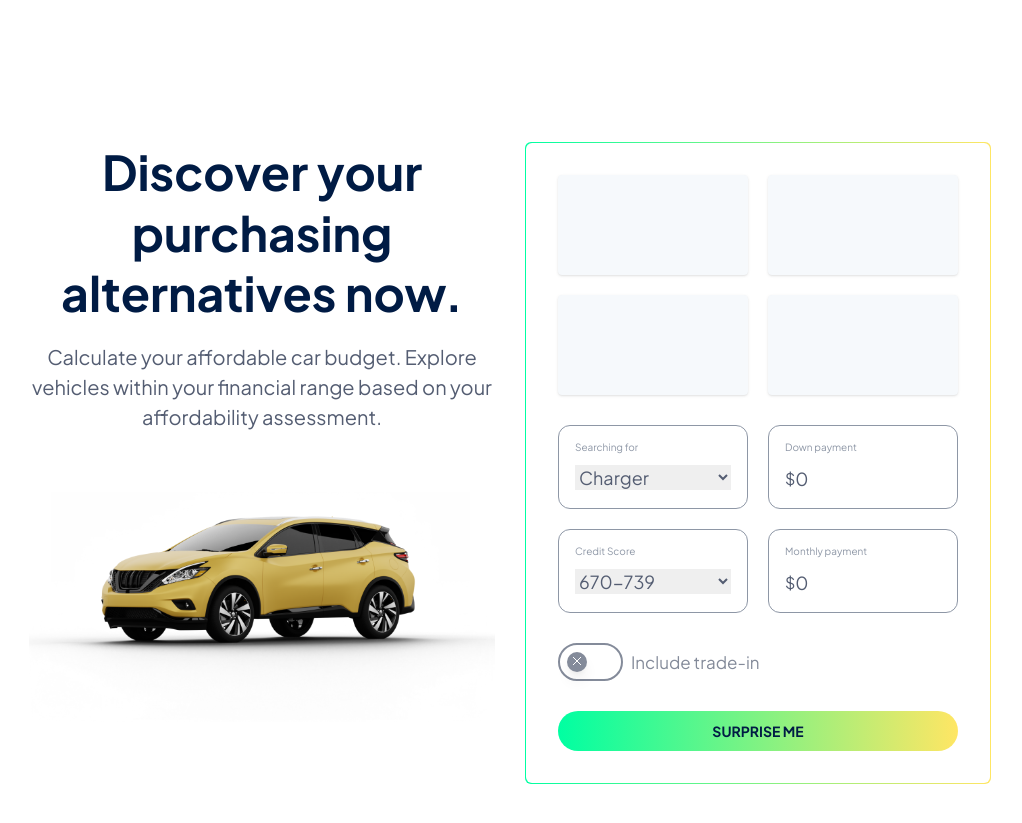
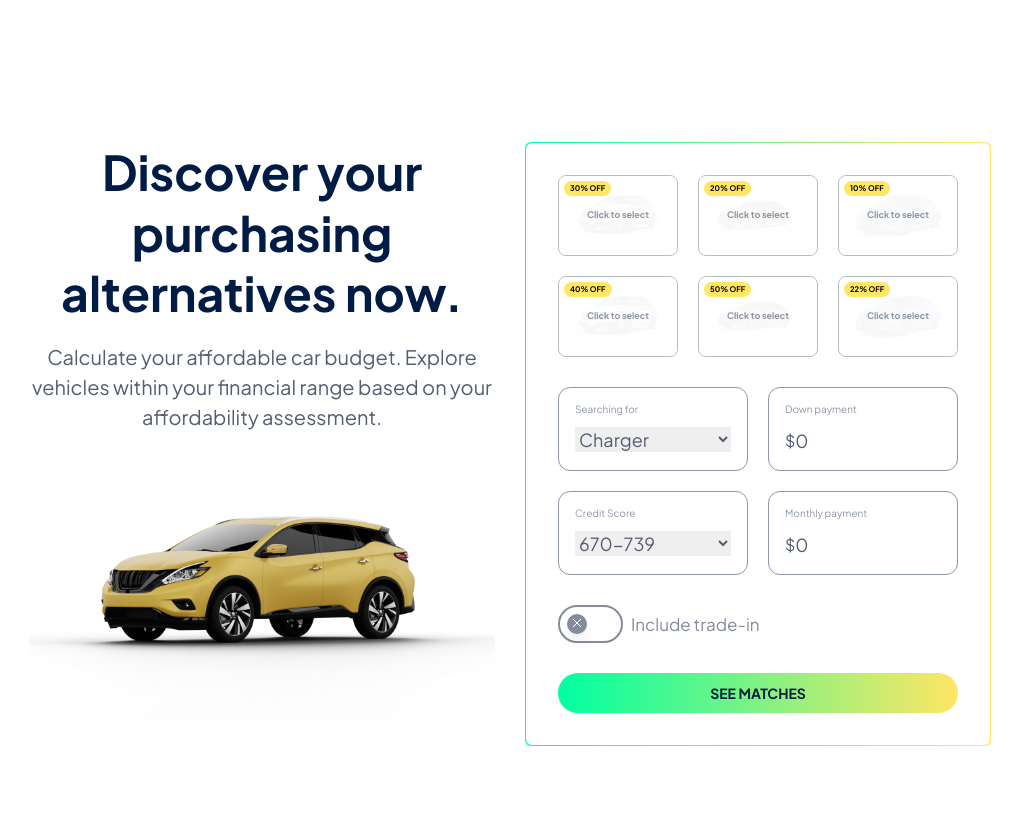
Before and after one commit to talhabaig/autoprosper, a Next.js app: page / in a window 1280 px wide. Shown: the part 1060-1883 px from the top of the page, without its empty margins (130-1152 px from the left). Built offline with nearby package versions, Linux system fonts and the light colour scheme.

Commit message:
fix typos & add new discover card styling

```diff
--- a/src/components/home/Discover/Discover.tsx
+++ b/src/components/home/Discover/Discover.tsx
@@ -1,11 +1,56 @@
+"use client";
 import { Button } from "@/components/ui/button";
 import { Input, Select } from "@/components/ui/input";
 import Image from "next/image";
 import { Section, SectionDesc, SectionHeader } from "@/components/ui/section";
 import { GradientCard, Card } from "@/components/ui/card";
 import { SwitchWithLabel } from "@/components/ui/switch";
+import { EllipseGradient } from "@/components/ui/ellipseGradient";
+import { useState } from "react";
+import CheckIcon from "@/components/Icons/CheckIcon";
+
+const dummy = [
+  {
+    image: "/home/white-vw.png",
+    discount: 30,
+  },
+  {
+    image: "/home/red-toyota.png",
+    discount: 20,
+  },
+  {
+    image: "/home/blue-nissan.png",
+    discount: 10,
+  },
+  {
+    image: "/home/white-vw.png",
+    discount: 40,
+  },
+  {
+    image: "/home/red-toyota.png",
+    discount: 50,
+  },
+  {
+    image: "/home/blue-nissan.png",
+    discount: 22,
+  },
+];
 
 const Discover = () => {
+  const [activeIndices, setActiveIndices] = useState<number[]>([]);
+
+  const handleItemClick = (index: number) => {
+    const updatedIndices = [...activeIndices];
+
+    if (updatedIndices.includes(index)) {
+      updatedIndices.splice(updatedIndices.indexOf(index), 1);
+    } else {
+      updatedIndices.push(index);
+    }
+
+    setActiveIndices(updatedIndices);
+  };
+
   return (
     <Section>
       <div className="w-full md:max-w-[690px] flex flex-col items-center">
@@ -25,31 +70,82 @@ const Discover = () => {
       </div>
       <div className="flex md:max-w-[690px] w-full justify-center">
         <GradientCard variant="hide-on-mobile" className="w-full">
-          <div className="flex flex-col gap-[30px] h-full w-full items-center justify-center bg-white rounded-md md:p-[32px]">
-            <div className="grid grid-cols-2 w-full gap-5 ">
-              <Card className="bg-light-gray-4 rounded border-0 h-[100px]"></Card>
-              <Card className="bg-light-gray-4 rounded border-0 h-[100px]"></Card>
-              <Card className="bg-light-gray-4 rounded border-0 h-[100px]"></Card>
-              <Card className="bg-light-gray-4 rounded border-0 h-[100px]"></Card>
+          <div className="flex flex-col gap-[30px] md:h-full w-full items-center justify-center bg-white rounded-md md:p-[32px]">
+            <div className="grid grid-cols-2 md:grid-cols-3 w-full gap-5 ">
+              {dummy.map((o, i) => (
+                <div
+                  key={i}
+                  className={`relative group border-[1px]  rounded-lg p-[13px] cursor-pointer ${
+                    activeIndices.includes(i) ? "border-dark" : "border-dark-5"
+                  }`}
+                  onClick={() => handleItemClick(i)}
+                >
+                  <div className="flex relative justify-center">
+                    <div className="absolute text-[7.68px] -top-2 -left-2 bg-yellow text-black font-bold py-[3px] px-[6px] rounded-full z-[51]">
+                      {o.discount}% OFF
+                    </div>
+                    <img
+                      src={o.image}
+                      alt="car image"
+                      className="relative z-10 object-contain h-[53px] w-[130px]"
+                    />
+                    <EllipseGradient className="absolute z-0 -top-[100%]" />
+                  </div>
+                  <div
+                    className={`absolute bg-green rounded-full top-2 right-2 p-[2.77px] ${
+                      activeIndices.includes(i) ? "" : "hidden"
+                    }`}
+                  >
+                    <span>
+                      <CheckIcon width="8.46" />
+                    </span>
+                  </div>
+                  <div
+                    className={`${
+                      activeIndices.includes(i) ? "hidden" : ""
+                    } absolute top-0 left-0 w-full h-full bg-white justify-center items-center flex z-50 opacity-[0.97] rounded-lg`}
+                    onClick={() => handleItemClick(i)}
+                  >
+                    <p className="text-dark-4 text-[9px] font-bold m-0">
+                      Click to select
+                    </p>
+                  </div>
+                </div>
+              ))}
             </div>
 
             <div className="grid grid-cols-1 md:grid-cols-2 gap-5 w-full">
               <Select
                 type="text"
                 label="Searching for"
-                options={[{ label: "Charger", value: "Charger" }, { label: "Charger 2", value: "Charger" }, ]}
+                options={[
+                  { label: "Charger", value: "Charger" },
+                  { label: "Charger 2", value: "Charger" },
+                ]}
               />
-              <Input currency="$" type="number" defaultValue="0" min="0" label="Down payment" />
+              <Input
+                currency="$"
+                type="number"
+                defaultValue="0"
+                min="0"
+                label="Down payment"
+              />
               <Select
                 type="text"
                 label="Credit Score"
                 options={[{ label: "670-739", value: "670-739" }]}
               />
-              <Input currency="$" type="number" defaultValue="0" min="0" label="Monthly payment" />
+              <Input
+                currency="$"
+                type="number"
+                defaultValue="0"
+                min="0"
+                label="Monthly payment"
+              />
             </div>
             <SwitchWithLabel label="Include trade-in" className="self-start" />
             <Button variant="gradient" className="w-full py-[18px]">
-              SURPRISE ME
+              SEE MATCHES
             </Button>
           </div>
         </GradientCard>
--- a/src/components/ui/CarouselCard/index.tsx
+++ b/src/components/ui/CarouselCard/index.tsx
@@ -2,7 +2,7 @@ import LocationIcon from "../../Icons/LocationIcon";
 import { Card } from "@/components/ui/card";
 import Image from 'next/image'
 import { CarouselProps } from "./type";
-import { EllipseGradient } from "@/components/ui/EllipseGradient";
+import { EllipseGradient } from "@/components/ui/ellipseGradient";
 
 const CarouselCard: React.FC<CarouselProps> = ({ data }) => {
   return (
--- a/src/components/ui/input.tsx
+++ b/src/components/ui/input.tsx
@@ -61,7 +61,7 @@ const Select: React.FC<SelectProps> = ({ options, ...props }) => {
         </label>
       <select className="w-full text-[13px] md:text-lg text-dark-1 focus:outline-none bg-gray-50 focus:ring-0">
         {options?.map((opt) => (
-          <option key={opt.value} value={opt.value}>
+          <option key={'opt'+randomId.toString()} value={opt.value}>
             {opt.label}
           </option>
         ))}
--- a/src/components/ui/sheet.tsx
+++ b/src/components/ui/sheet.tsx
@@ -12,7 +12,7 @@ import {
 } from "lucide-react";
 
 import { cn } from "@/lib/utils";
-import { DoubleEllipseGradient } from "@/components/ui/EllipseGradient";
+import { DoubleEllipseGradient } from "@/components/ui/ellipseGradient";
 import { NavigationContentType } from "./Navigations/type";
 import Link from "next/link";
 import { Button } from "./button";
```
